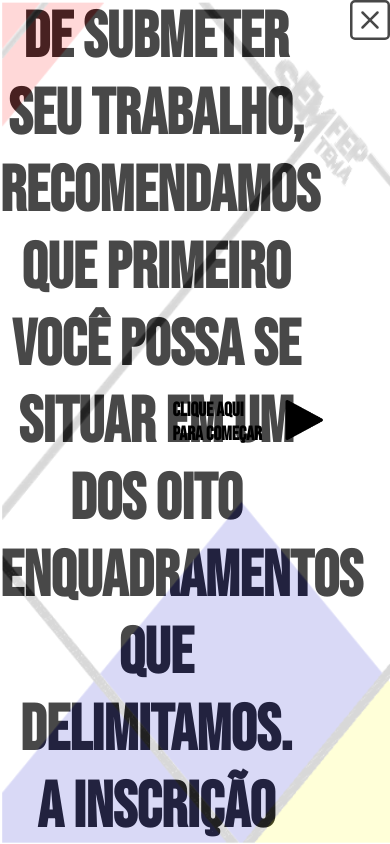
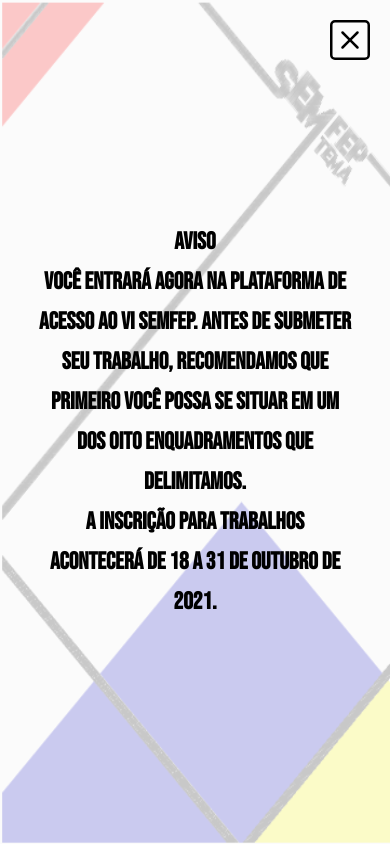
Before and after one commit to iuryroque/semfep, a React (Create React App) app: page / in a window 390 px wide. Built offline with nearby package versions, Linux system fonts and the light colour scheme; a web font is replaced by a local one.

Commit message:
Guarda a ultima versao funcional, deu merda nestante

```diff
--- a/src/App.js
+++ b/src/App.js
@@ -1,6 +1,7 @@
 import './App.css';
 
 import Home from './pages/home';
+import WarningPage from './pages/warningPage';
 import SemfepHomePage from './pages/semfepHome';
 import FramesPage from './pages/frames';
 import FrameWorkPage from './pages/frameWork';
@@ -32,7 +33,7 @@ function App() {
       {/* <FrameWorkPage /> */}
 
       <Switch>
-        <Route path="/" exact component={SemfepHomePage} />
+        <Route exact path="/" component={WarningPage} />
         {/* <Route path="/quem-somos" exact component={Home} /> */}
         <Route path="/visemfep" exact component={SemfepHomePage} />
         <Route path="/visemfep/frames" exact component={FramesPage} />
--- a/src/components/Warning.css
+++ b/src/components/Warning.css
@@ -1,32 +1,34 @@
 @import url('https://fonts.googleapis.com/css2?family=Bebas+Neue&display=swap');
 
-.warning-page {
-  background-color: white;
-  opacity: 0.85;
+.warning {
+  background-color: rgba(250, 250, 250, 0.80);
+  background-size: 100% 100%;
   width: 100%;
   height: 100%;
   display: flex;
 }
 
-.warning-page h1 {
+.warning h1 {
+  display: flex;
   align-self: center;
+  text-align: center;
   width: 80%;
   color: black;
-  opacity: 1;
-  text-align: center;
   font-size: 50px;
   font-family: 'Bebas Neue', cursive;
+  margin: 0 auto;
 }
 
 .close-icon {
   width: 40px;
-  right: 0;
-  top: 0;
+  right: 20px;
+  top: 20px;
   position: absolute;
 }
 
 @media (max-width: 768px) {
-  .warning-page h1 {
-    font-size: 64px;
+  .warning h1 {
+    font-size: 24px;
+    line-height: 40px;
   }
 }
--- a/src/components/Warning.jsx
+++ b/src/components/Warning.jsx
@@ -1,4 +1,6 @@
 import React from 'react';
+import { Link } from 'react-router-dom';
+
 import closeIcon from '../images/x-square.svg'
 import './Warning.css';
 
@@ -14,7 +16,7 @@ class Warning extends React.Component {
 
   render() {
     return (
-      <div className="warning-page">
+      <div className="warning">
         <h1>
           AVISO <br />
           VOCÊ ENTRARÁ AGORA NA PLATAFORMA DE ACESSO AO VI SEMFEP. ANTES DE
@@ -23,7 +25,9 @@ class Warning extends React.Component {
           A INSCRIÇÃO PARA
           TRABALHOS ACONTECERÁ DE 18 A 31 DE OUTUBRO DE 2021.
         </h1>
-        <img src={closeIcon} alt="Fechar" className="close-icon"/>
+        <Link to="/visemfep">
+          <img src={closeIcon} alt="Fechar" className="close-icon"/>
+        </Link>
       </div>
     );
   }
--- a/src/pages/semfepHome.css
+++ b/src/pages/semfepHome.css
@@ -5,7 +5,6 @@
   background-size: 100vw 100vh;
   width: 100vw;
   height: 100vh;
-  /* position: absolute; */
 }
 
 .comecar-container-semfep {
--- a/src/pages/semfepHome.jsx
+++ b/src/pages/semfepHome.jsx
@@ -2,14 +2,11 @@ import '../App.css';
 import './semfepHome.css';
 import { Link } from 'react-router-dom';
 import ButtonPlay from '../images/Button-Play.png';
-import Warning from '../components/Warning';
+// import Warning from '../components/Warning';
 
 function SemfepHomePage() {
   return (
     <div className="page-semfep">
-      <div className="warning-page">
-        <Warning />
-      </div>
       <div className="comecar-container-semfep">
         <h2 className="h2-semfep">
           CLIQUE AQUI <br />
--- /dev/null
+++ b/src/pages/warningPage.css
@@ -0,0 +1,18 @@
+@import url('https://fonts.googleapis.com/css2?family=Bebas+Neue&display=swap');
+
+.warning-page {
+  background: url('../images/backgrounds/Frame2.png');
+  background-size: 100% 100%;
+  width: 100vw;
+  height: 100vh;
+}
+
+@media (max-width: 768px) {
+  .warning-page {
+    margin: 0;
+    background: url('../images/Android/Android2.png');
+    background-size: 100% 100%;
+    height: 100vh;
+    width: 100vw;
+  }
+}
--- /dev/null
+++ b/src/pages/warningPage.jsx
@@ -0,0 +1,16 @@
+import React from 'react';
+import Warning from '../components/Warning';
+
+import './warningPage.css'
+
+function WarningPage() {
+  return (
+    <div>
+      <div className="warning-page">
+        <Warning />
+    </div>
+    </div>
+  );
+}
+
+export default WarningPage;
```
